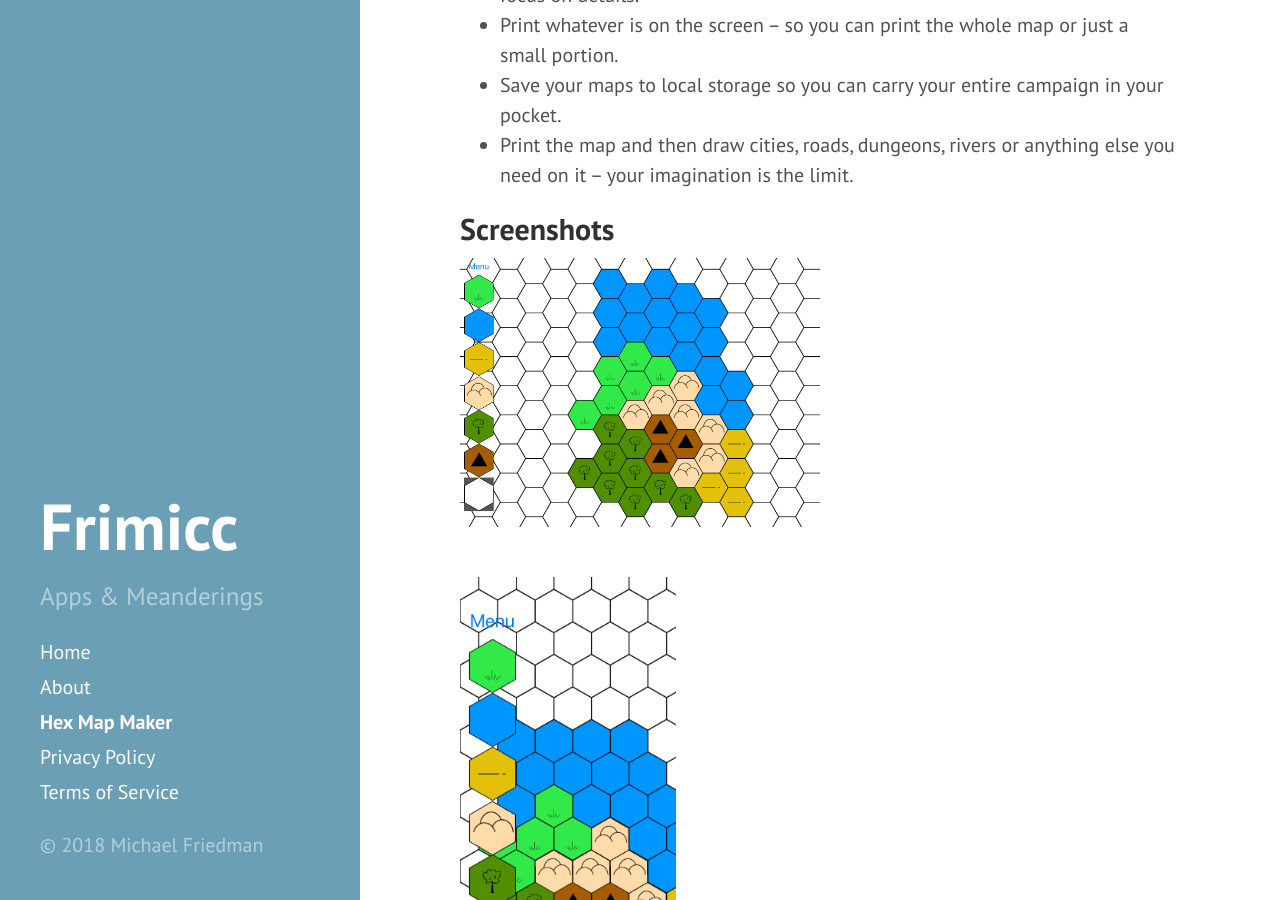
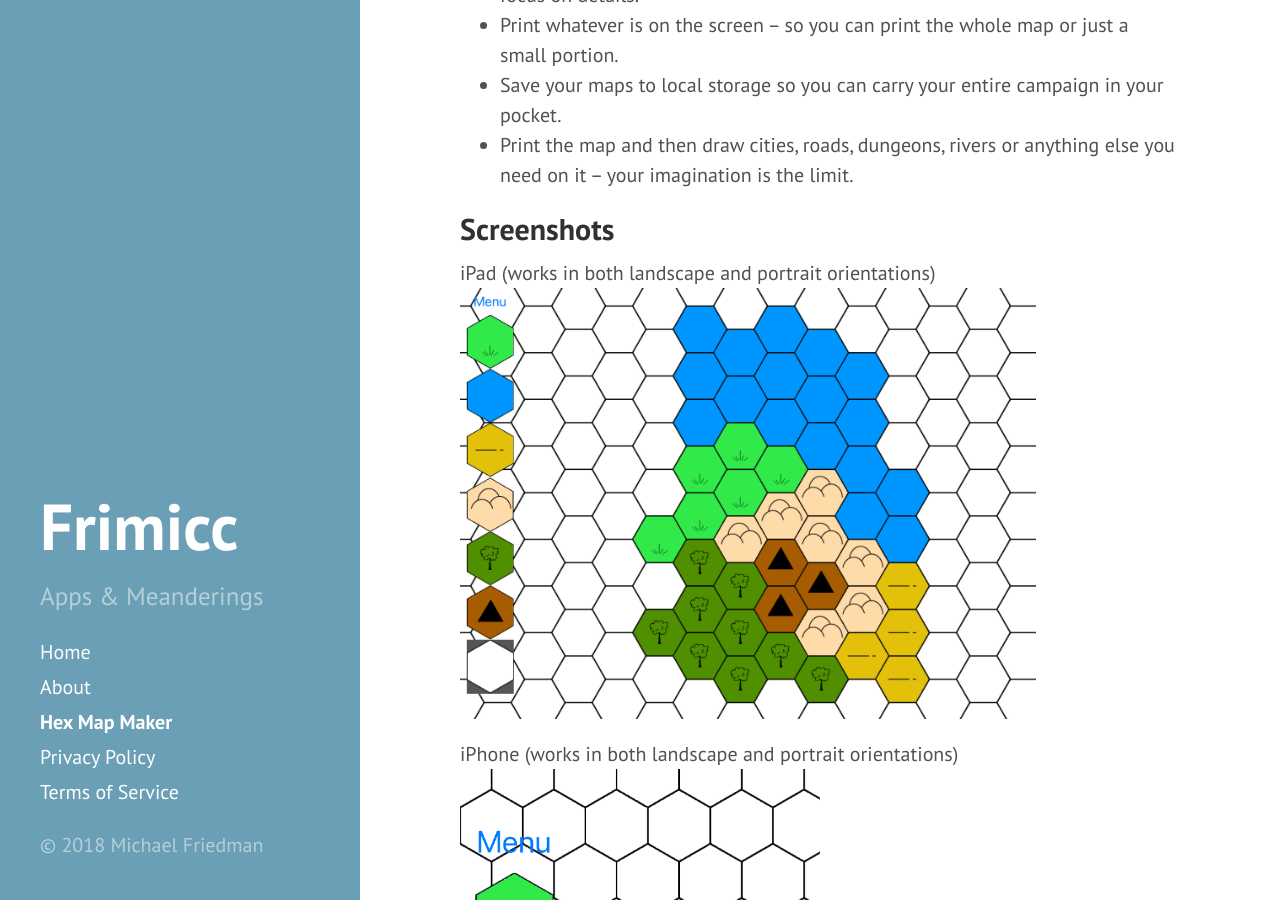
Before and after one commit to frimicc/frimicc.github.io, a Jekyll site: the page built from hexmapmaker.md, in a window 1280 px wide and 900 px high, scrolled down 745 px. Built offline with Jekyll 4.4.1, drawn with Linux system fonts in a browser that asks for light colours.

Commit message:
Giving up, putting screenshots on separate lines.

```diff
--- a/hexmapmaker.md
+++ b/hexmapmaker.md
@@ -21,7 +21,11 @@ Change hex types or map size without losing your current map! (Though it will lo
 * Print the map and then draw cities, roads, dungeons, rivers or anything else you need on it -- your imagination is the limit.
 
 ## Screenshots
-![iPad Map Screenshot]({{ site.baseurl }}/public/images/HexMapiPadLandscapeMapFlat.png){:width="50%"}&nbsp;![iPhoneX Map Screenshot]({{ site.baseurl }}/public/images/HexMapXPortraitMapPointy.png){:width="30%"}
+iPad (works in both landscape and portrait orientations)
+![iPad Map Screenshot]({{ site.baseurl }}/public/images/HexMapiPadLandscapeMapFlat.png){:width="80%"}
+
+iPhone (works in both landscape and portrait orientations)
+![iPhoneX Map Screenshot]({{ site.baseurl }}/public/images/HexMapXPortraitMapPointy.png){:width="50%"}
 
 ## Support
 
```
